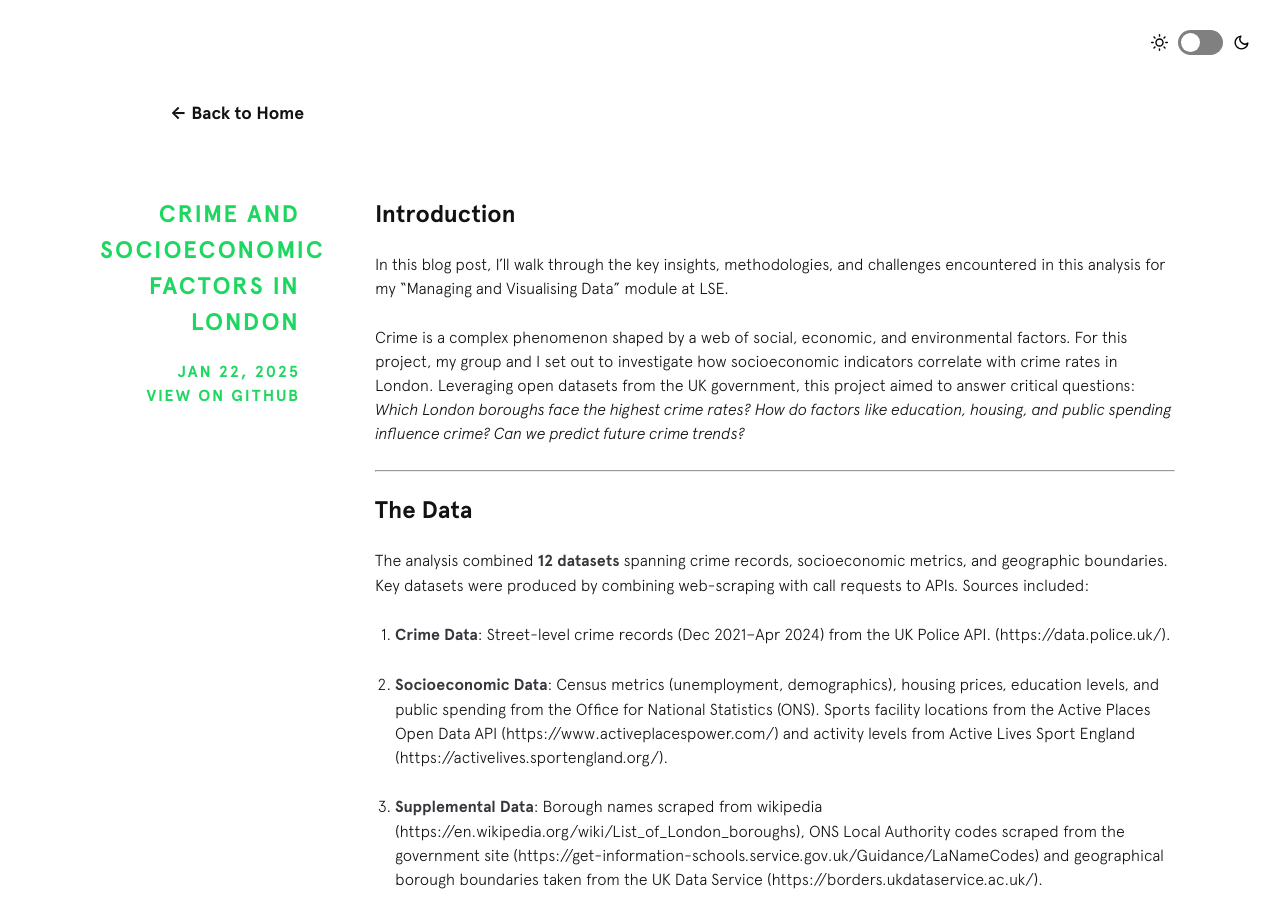
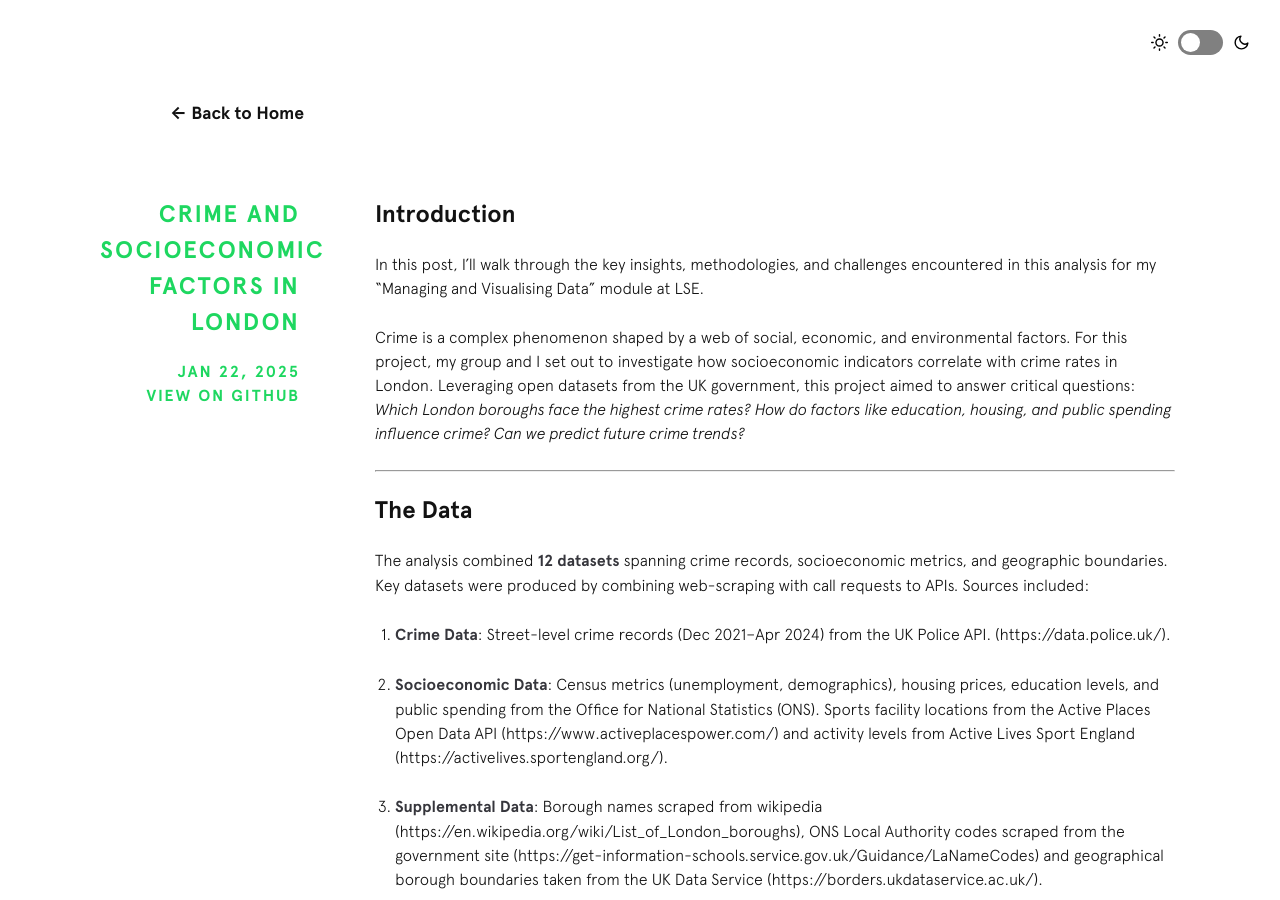
Before and after one commit to belowwind-islander/belowwind-islander.github.io, a Jekyll site: the page built from _posts/2025-01-22-crime-in-london.md, in a window 1280 px wide and 900 px high. Built offline with Jekyll 4.4.1, drawn with Linux system fonts in a browser that asks for light colours; nearby versions of some CDN libraries.

Commit message:
fix: small edits

```diff
--- a/_data/skills.yml
+++ b/_data/skills.yml
@@ -6,10 +6,10 @@
   - item: DAX
 
 frameworks:
+  - item: Scikit-Learn
+  - item: XGBoost
   - item: TensorFlow
-  - item: Scikit-Learn
-  - item: NetworkX
-  - item: XGBoost
+  - item: PyTorch
   - item: PySpark
 
 tools:
--- a/_posts/2025-01-22-crime-in-london.md
+++ b/_posts/2025-01-22-crime-in-london.md
@@ -9,7 +9,7 @@
 
 ## Introduction
 
-In this blog post, I’ll walk through the key insights, methodologies, and challenges encountered in this analysis for my "Managing and Visualising Data" module at LSE.
+In this post, I’ll walk through the key insights, methodologies, and challenges encountered in this analysis for my "Managing and Visualising Data" module at LSE.
 
 Crime is a complex phenomenon shaped by a web of social, economic, and environmental factors. For this project, my group and I set out to investigate how socioeconomic indicators correlate with crime rates in London. Leveraging open datasets from the UK government, this project aimed to answer critical questions: *Which London boroughs face the highest crime rates? How do factors like education, housing, and public spending influence crime? Can we predict future crime trends?*
 
```
